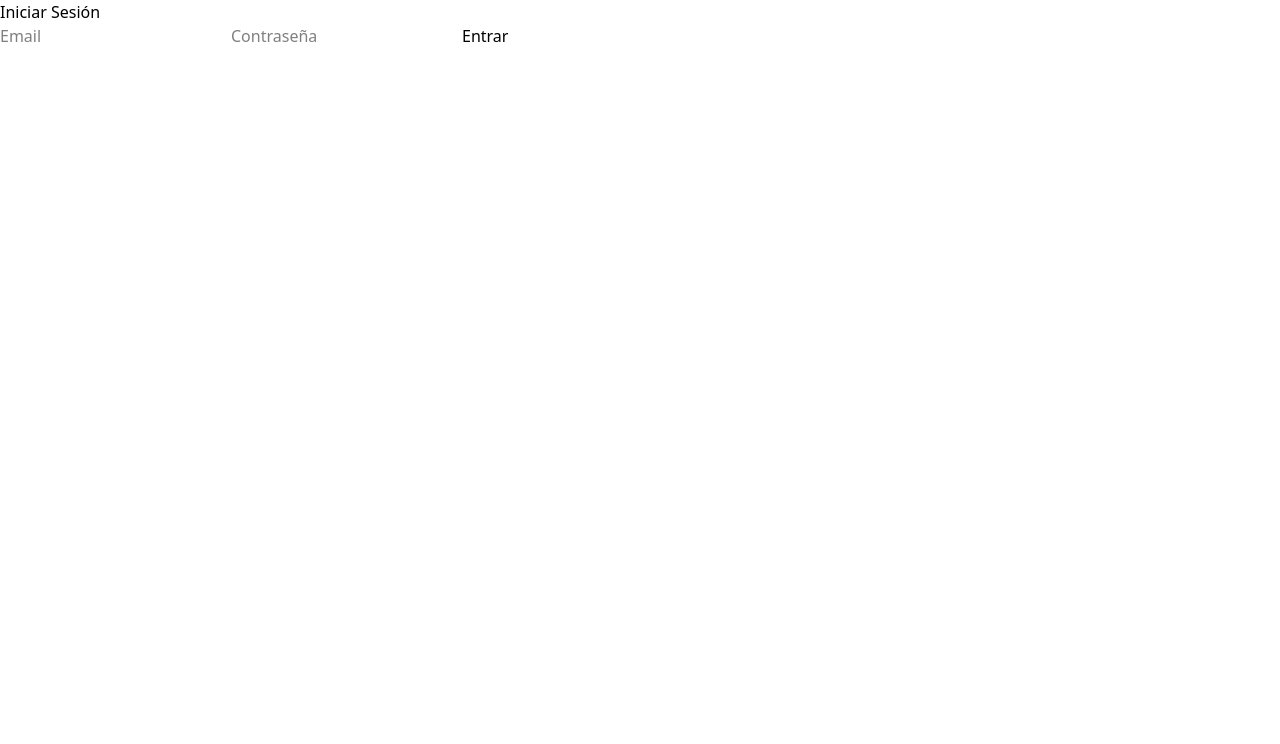
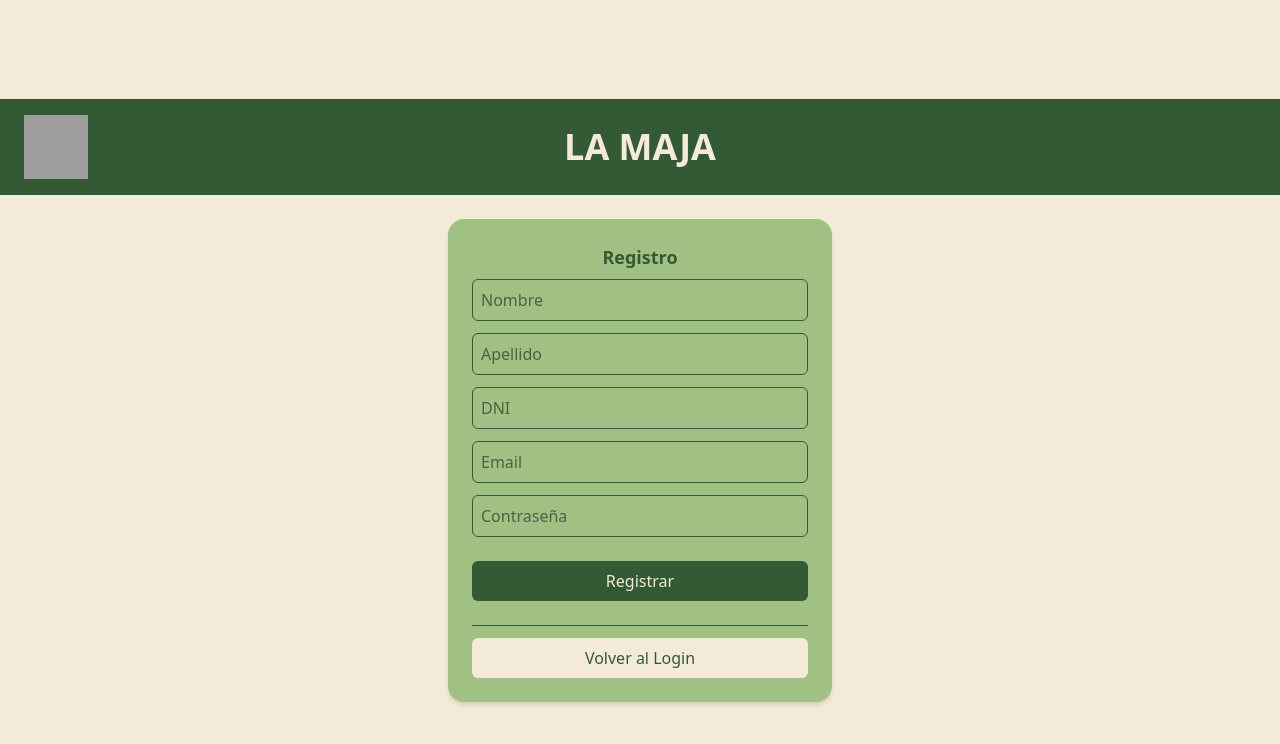
Before and after one commit to gonzalolima004/LaMaja-frontend, a React (Vite) app: page /register in a window 1280 px wide. Before the commit this address led to /. Shown: the top 744 px of the page. Built offline with nearby package versions, Linux system fonts and the light colour scheme; grey boxes are pictures that could not be loaded.

Commit message:
login y registro funcan

```diff
--- a/src/App.tsx
+++ b/src/App.tsx
@@ -1,5 +1,6 @@
 import { BrowserRouter, Routes, Route, Navigate } from 'react-router-dom'
 import Login from './pages/Login'
+import Register from './pages/Register'
 import Home from './pages/Home'
 import VerificadorToken from './services/VerificadorToken'
 import Presupuestos from './pages/Presupuestos'
@@ -11,6 +12,7 @@ const App: React.FC = () => {
       <Routes>
         {/* rutas públicas */}
         <Route path="/" element={<Login />} />
+        <Route path="/register" element={<Register />} />
 
         {/* rutas protegidas */}
         <Route element={<VerificadorToken />}>
--- a/src/pages/Login.tsx
+++ b/src/pages/Login.tsx
@@ -1,58 +1,107 @@
-
-import * as React from 'react';
-import { useNavigate } from 'react-router-dom';
-import api from '../services/api';
-
+import * as React from "react";
+import { useNavigate } from "react-router-dom";
+import api from "../services/api";
+import Swal from "sweetalert2";
 
 const Login: React.FC = () => {
-    const [email, setEmail] = React.useState<string>('');
-    const [contrasena, setContrasena] = React.useState<string>('');
-    const [error, setError] = React.useState<string | null>(null);
+  const [email, setEmail] = React.useState<string>("");
+  const [contrasena, setContrasena] = React.useState<string>("");
+  const [loading, setLoading] = React.useState<boolean>(false);
   const navigate = useNavigate();
 
   const handleLogin = async (e: React.FormEvent<HTMLFormElement>) => {
     e.preventDefault();
-        setError(null);
+
+    if (!email || !contrasena) {
+      Swal.fire("Campos incompletos", "Por favor completa todos los campos.", "warning");
+      return;
+    }
 
     try {
-            const response = await api.post('/usuarios/login', {
-                email,
-                contrasena,
-            });
+      setLoading(true);
+      const response = await api.post("/usuarios/login", { email, contrasena });
+      const { token, usuario } = response.data;
 
-            const { token } = response.data;
+      // Guardar token y usuario en localStorage
+      localStorage.setItem("token", token);
+      localStorage.setItem("usuario", JSON.stringify(usuario));
 
-            localStorage.setItem('token', token);
-
-            navigate('/home');
-
+      Swal.fire("¡Bienvenido!", "Inicio de sesión exitoso.", "success");
+      navigate("/home");
     } catch (err: any) {
-            console.error('Error al iniciar sesión:', err);
-            setError(err.response?.data?.mensaje || 'Error al iniciar sesión. Inténtalo de nuevo.');
+      console.error("Error al iniciar sesión:", err);
+      const mensaje = err.response?.data?.error || "Error al iniciar sesión. Inténtalo de nuevo.";
+      Swal.fire("Error", mensaje, "error");
+    } finally {
+      setLoading(false);
     }
   };
 
   return (
-        <form onSubmit={handleLogin}>
-            <h2>Iniciar Sesión</h2>
+  <div className="min-h-screen bg-[#F3EBD8] flex flex-col items-center justify-center">
+
+    <header className="w-full flex items-center justify-between px-6 py-4 bg-[#345A35] mb-6 relative">
+        <img src="/logo.png" alt="Logo La Maja" className="w-16 h-16" />
+        <h1 className="absolute left-1/2 transform -translate-x-1/2 text-4xl font-bold text-[#F3EBD8]">
+            LA MAJA
+        </h1>
+    </header>
+
+
+    {/* Contenedor del login */}
+    <form
+      onSubmit={handleLogin}
+      className="bg-[#A1C084] w-80 rounded-2xl shadow-md flex flex-col items-center py-6 px-6 space-y-3"
+    >
+      <h2 className="text-lg font-semibold text-[#345A35] mb-2">Login</h2>
+
       <input
         type="email"
+        placeholder="Email"
+        className="w-full p-2 rounded-md border border-[#345A35] focus:outline-none"
         value={email}
         onChange={(e) => setEmail(e.target.value)}
-                placeholder="Email"
-                required
       />
+
       <input
         type="password"
+        placeholder="Contraseña"
+        className="w-full p-2 rounded-md border border-[#345A35] focus:outline-none"
         value={contrasena}
         onChange={(e) => setContrasena(e.target.value)}
-                placeholder="Contraseña"
-                required
       />
-            <button type="submit">Entrar</button>
-            {error && <p style={{ color: 'red' }}>{error}</p>}
+
+      <button
+        type="submit"
+        disabled={loading}
+        className="w-full bg-[#345A35] text-[#F3EBD8] rounded-md py-2 mt-3 hover:bg-[#2c4b2b] transition-colors"
+      >
+        {loading ? "Ingresando..." : "Ingresar"}
+      </button>
+
+      <div className="w-full border-t border-[#345A35] my-3"></div>
+
+      <button
+        type="button"
+        onClick={() => navigate("/register")}
+        className="w-full bg-[#F3EBD8] text-[#345A35] rounded-md py-2 hover:bg-[#e9dfc5] transition-colors"
+      >
+        Registrar
+      </button>
+
+      <button
+        type="button"
+        onClick={() =>
+          Swal.fire("Recuperar contraseña", "Funcionalidad próximamente disponible.", "info")
+        }
+        className="w-full bg-[#F3EBD8] text-[#345A35] rounded-md py-2 hover:bg-[#e9dfc5] transition-colors"
+      >
+        Olvidé la contraseña
+      </button>
     </form>
+  </div>
 );
+
 };
 
 export default Login;
--- /dev/null
+++ b/src/pages/Register.tsx
@@ -0,0 +1,122 @@
+import * as React from "react";
+import { useNavigate } from "react-router-dom";
+import api from "../services/api";
+import Swal from "sweetalert2";
+
+const Register: React.FC = () => {
+  const [nombre, setNombre] = React.useState("");
+  const [apellido, setApellido] = React.useState("");
+  const [dni, setDni] = React.useState("");
+  const [email, setEmail] = React.useState("");
+  const [contrasena, setContrasena] = React.useState("");
+  const [loading, setLoading] = React.useState(false);
+
+  const navigate = useNavigate();
+
+  const handleRegister = async (e: React.FormEvent<HTMLFormElement>) => {
+    e.preventDefault();
+
+    if (!nombre || !apellido || !dni || !email || !contrasena) {
+      Swal.fire("Campos incompletos", "Por favor completa todos los campos.", "warning");
+      return;
+    }
+
+    try {
+      setLoading(true);
+
+      const response = await api.post("/usuarios/registrar", {
+        nombre,
+        apellido,
+        dni,
+        email,
+        contrasena,
+        id_rol: 1,
+      });
+
+      Swal.fire("Registro exitoso", response.data.mensaje, "success");
+      navigate("/");
+    } catch (err: any) {
+      console.error("Error al registrar:", err);
+      const mensaje = err.response?.data?.error || "Error al registrar usuario.";
+      Swal.fire("Error", mensaje, "error");
+    } finally {
+      setLoading(false);
+    }
+  };
+
+  return (
+    <div className="min-h-screen bg-[#F3EBD8] flex flex-col items-center justify-center">
+      {/* Header */}
+      <header className="w-full flex items-center justify-between px-6 py-4 bg-[#345A35] mb-6 relative">
+        <img src="/logo.png" alt="Logo La Maja" className="w-16 h-16" />
+        <h1 className="absolute left-1/2 transform -translate-x-1/2 text-4xl font-bold text-[#F3EBD8]">
+          LA MAJA
+        </h1>
+      </header>
+
+      {/* Formulario de registro */}
+      <form
+        onSubmit={handleRegister}
+        className="bg-[#A1C084] w-96 rounded-2xl shadow-md flex flex-col items-center py-6 px-6 space-y-3"
+      >
+        <h2 className="text-lg font-semibold text-[#345A35] mb-2">Registro</h2>
+
+        <input
+          type="text"
+          placeholder="Nombre"
+          className="w-full p-2 rounded-md border border-[#345A35] focus:outline-none"
+          value={nombre}
+          onChange={(e) => setNombre(e.target.value)}
+        />
+        <input
+          type="text"
+          placeholder="Apellido"
+          className="w-full p-2 rounded-md border border-[#345A35] focus:outline-none"
+          value={apellido}
+          onChange={(e) => setApellido(e.target.value)}
+        />
+        <input
+          type="text"
+          placeholder="DNI"
+          className="w-full p-2 rounded-md border border-[#345A35] focus:outline-none"
+          value={dni}
+          onChange={(e) => setDni(e.target.value)}
+        />
+        <input
+          type="email"
+          placeholder="Email"
+          className="w-full p-2 rounded-md border border-[#345A35] focus:outline-none"
+          value={email}
+          onChange={(e) => setEmail(e.target.value)}
+        />
+        <input
+          type="password"
+          placeholder="Contraseña"
+          className="w-full p-2 rounded-md border border-[#345A35] focus:outline-none"
+          value={contrasena}
+          onChange={(e) => setContrasena(e.target.value)}
+        />
+
+        <button
+          type="submit"
+          disabled={loading}
+          className="w-full bg-[#345A35] text-[#F3EBD8] rounded-md py-2 mt-3 hover:bg-[#2c4b2b] transition-colors"
+        >
+          {loading ? "Registrando..." : "Registrar"}
+        </button>
+
+        <div className="w-full border-t border-[#345A35] my-3"></div>
+
+        <button
+          type="button"
+          onClick={() => navigate("/")}
+          className="w-full bg-[#F3EBD8] text-[#345A35] rounded-md py-2 hover:bg-[#e9dfc5] transition-colors"
+        >
+          Volver al Login
+        </button>
+      </form>
+    </div>
+  );
+};
+
+export default Register;
```
Lines whose indentation alone changed are shown as unchanged.
